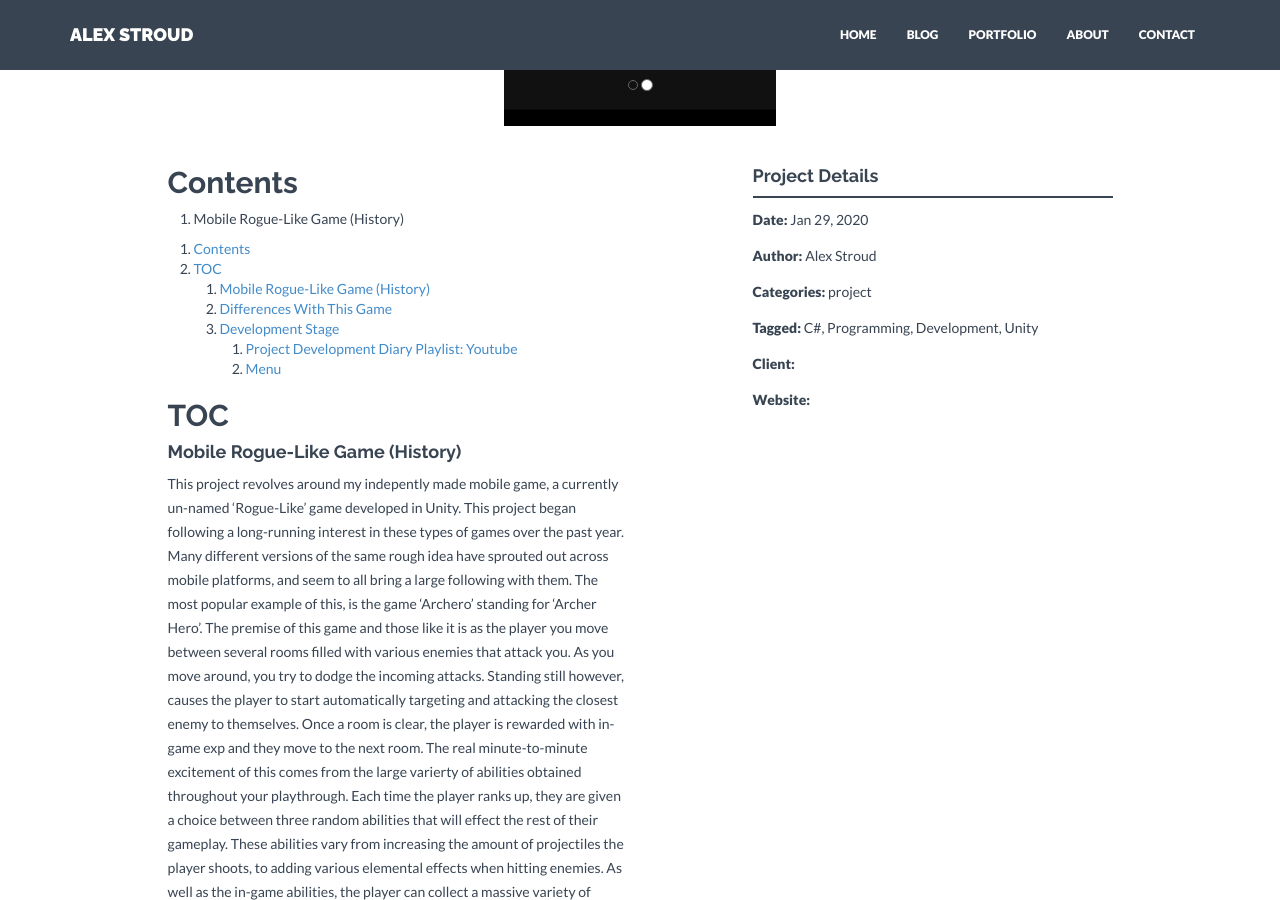
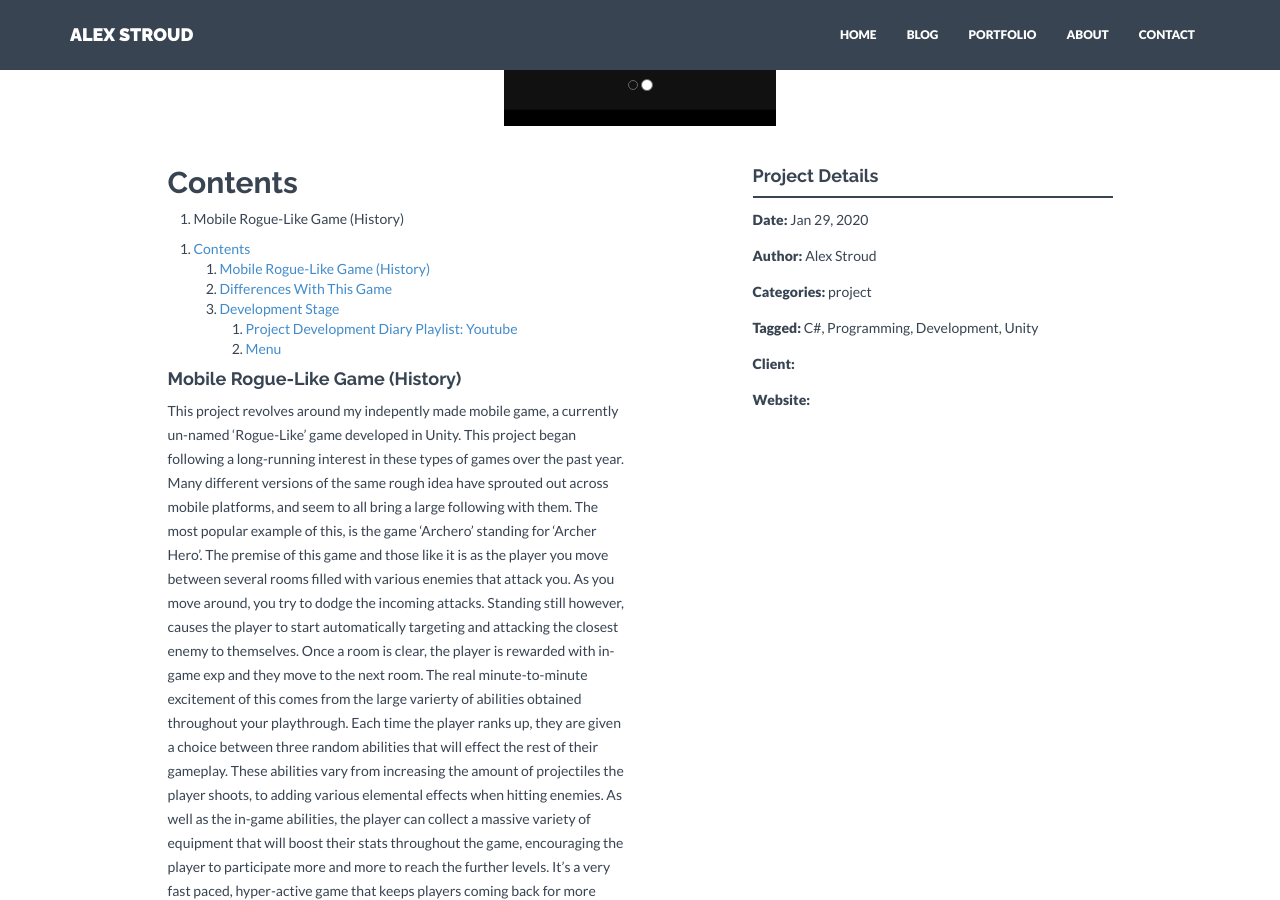
Before and after one commit to Stroudie2/Stroudie2.github.io, a Jekyll site: the page built from _projects/2020-08-12-mobile-roguelike-game.markdown, in a window 1280 px wide and 900 px high, scrolled down 700 px. Built offline with Jekyll 4.4.1, drawn with Linux system fonts in a browser that asks for light colours; nearby versions of some CDN libraries.

Commit message:
Update 2020-08-12-mobile-roguelike-game.markdown

```diff
--- a/_projects/2020-08-12-mobile-roguelike-game.markdown
+++ b/_projects/2020-08-12-mobile-roguelike-game.markdown
@@ -18,8 +18,6 @@ tagged: C#, Programming, Development, Unity
 {:.no_toc}
 2. Differences With This Game
 {:toc}
-
-## TOC
 
 #### Mobile Rogue-Like Game (History)
 
```
